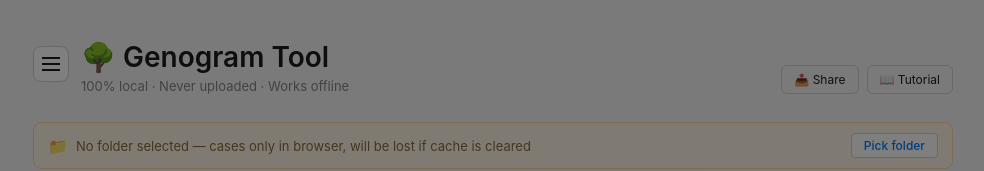
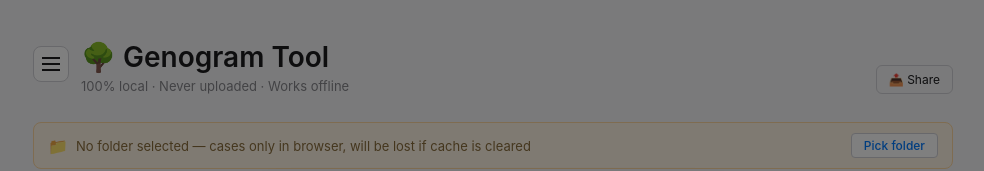
Before and after one commit to liang96-ai/genogram-app, a React (Vite) app: page / in a window 1280 px wide. Shown: the top 171 px of the page, without its empty margins (147-1131 px from the left). Built offline with nearby package versions, Linux system fonts and the light colour scheme.

Commit message:
Cleaner home page: remove tutorial button (in menu); hide folder card when set; show folder name in menu

```diff
--- a/src/components/CaseList/CaseList.tsx
+++ b/src/components/CaseList/CaseList.tsx
@@ -175,6 +175,14 @@ export default function CaseList() {
                   }}
                 />
                 <HomeMenuItem
+                  icon="📖"
+                  label={t('menu.tutorialBasic')}
+                  onClick={() => {
+                    setShowTutorial(true);
+                    setMenuOpen(false);
+                  }}
+                />
+                <HomeMenuItem
                   icon="📘"
                   label={t('menu.tutorialAdvanced')}
                   onClick={() => {
@@ -185,7 +193,11 @@ export default function CaseList() {
                 {fsaSupported && (
                   <HomeMenuItem
                     icon="📁"
-                    label={t('menu.folderSetup')}
+                    label={
+                      folderName
+                        ? `${t('caseList.folderLabel')}: ${folderName} · ${t('caseList.folderSwitch')}`
+                        : t('menu.folderSetup')
+                    }
                     onClick={async () => {
                       setMenuOpen(false);
                       const h = await selectRootFolder();
@@ -275,61 +287,34 @@ export default function CaseList() {
             >
               📤 {t('caseList.share')}
             </button>
-            <button
-              onClick={() => setShowTutorial(true)}
-              style={{
-                padding: '6px 12px',
-                fontSize: 12,
-                background: 'transparent',
-                border: '1px solid #d2d2d7',
-                borderRadius: 6,
-                cursor: 'pointer',
-                color: '#1d1d1f',
-                fontFamily: 'inherit',
-              }}
-              title={t('caseList.tutorialTitle')}
-            >
-              {t('caseList.tutorial')}
-            </button>
           </div>
         </div>
 
-        {/* 資料夾資訊區塊(僅 FSA 支援的平台顯示) */}
-        {fsaSupported && (
+        {/* 資料夾警告區塊 — 只在「FSA 支援 + 還沒選資料夾」時顯示
+            選了資料夾後就完全隱藏(資料夾名稱在主選單裡看) */}
+        {fsaSupported && !folderName && (
           <div
             style={{
               display: 'flex',
               alignItems: 'center',
               gap: 8,
               padding: '10px 14px',
-              background: folderName ? '#e8f4ff' : '#fff5e6',
-              border: `1px solid ${folderName ? '#bedcfa' : '#ffd9a3'}`,
+              background: '#fff5e6',
+              border: '1px solid #ffd9a3',
               borderRadius: 8,
               marginBottom: 16,
               fontSize: 13,
             }}
           >
             <span style={{ fontSize: 16 }}>📁</span>
-            <span style={{ flex: 1, color: '#1d1d1f' }}>
-              {folderName ? (
-                <>
-                  <span style={{ color: '#86868b' }}>
-                    {t('caseList.folderLabel')}:
-                  </span>{' '}
-                  <strong>{folderName}</strong>
-                </>
-              ) : (
-                <span style={{ color: '#8a6d3b' }}>
-                  {t('caseList.folderNotSet')}
-                </span>
-              )}
+            <span style={{ flex: 1, color: '#8a6d3b' }}>
+              {t('caseList.folderNotSet')}
             </span>
             <button
               onClick={async () => {
                 const h = await selectRootFolder();
                 if (h) {
                   setFolderName(h.name);
-                  // 把目前 IndexedDB 的個案全部寫一份到新資料夾
                   try {
                     const allCases = await db.cases.toArray();
                     for (const g of allCases) await writeCaseJson(g);
@@ -352,9 +337,7 @@ export default function CaseList() {
               }}
               title={t('caseList.folderSwitchTitle')}
             >
-              {folderName
-                ? t('caseList.folderSwitch')
-                : t('caseList.folderSelect')}
+              {t('caseList.folderSelect')}
             </button>
           </div>
         )}
```
